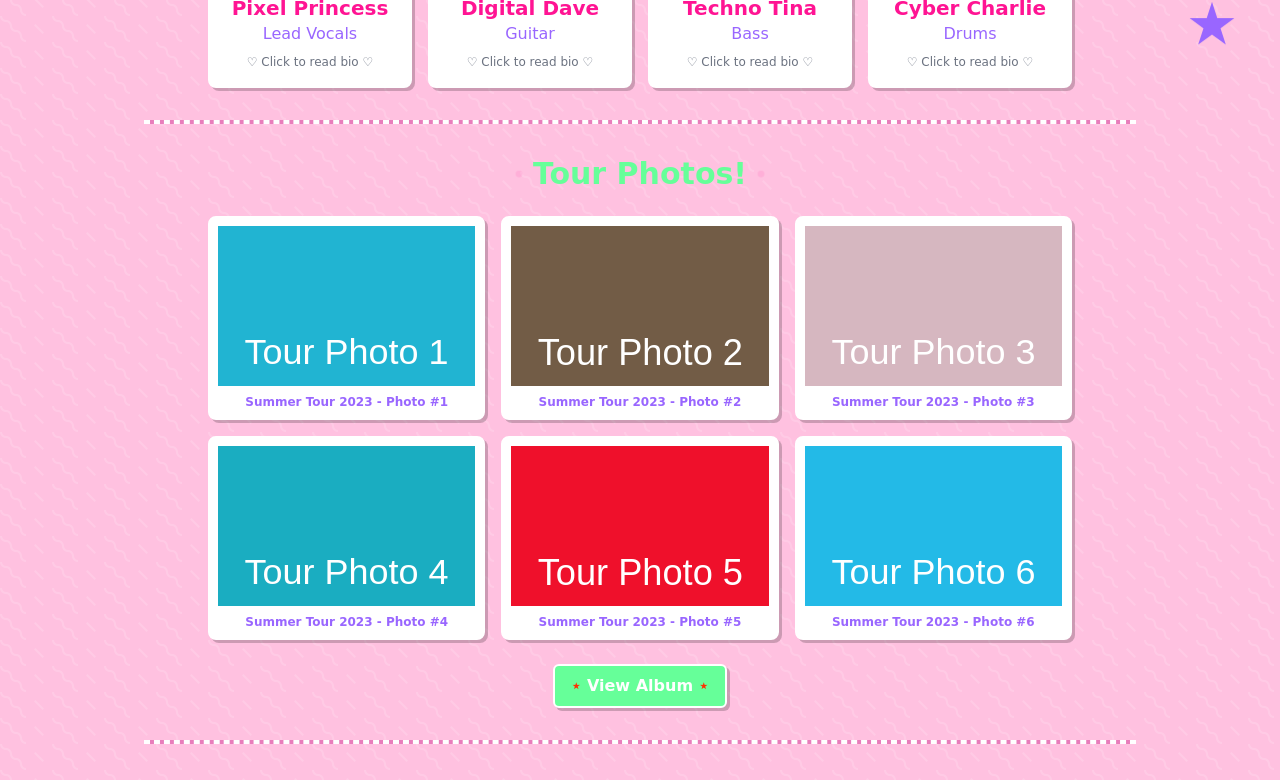
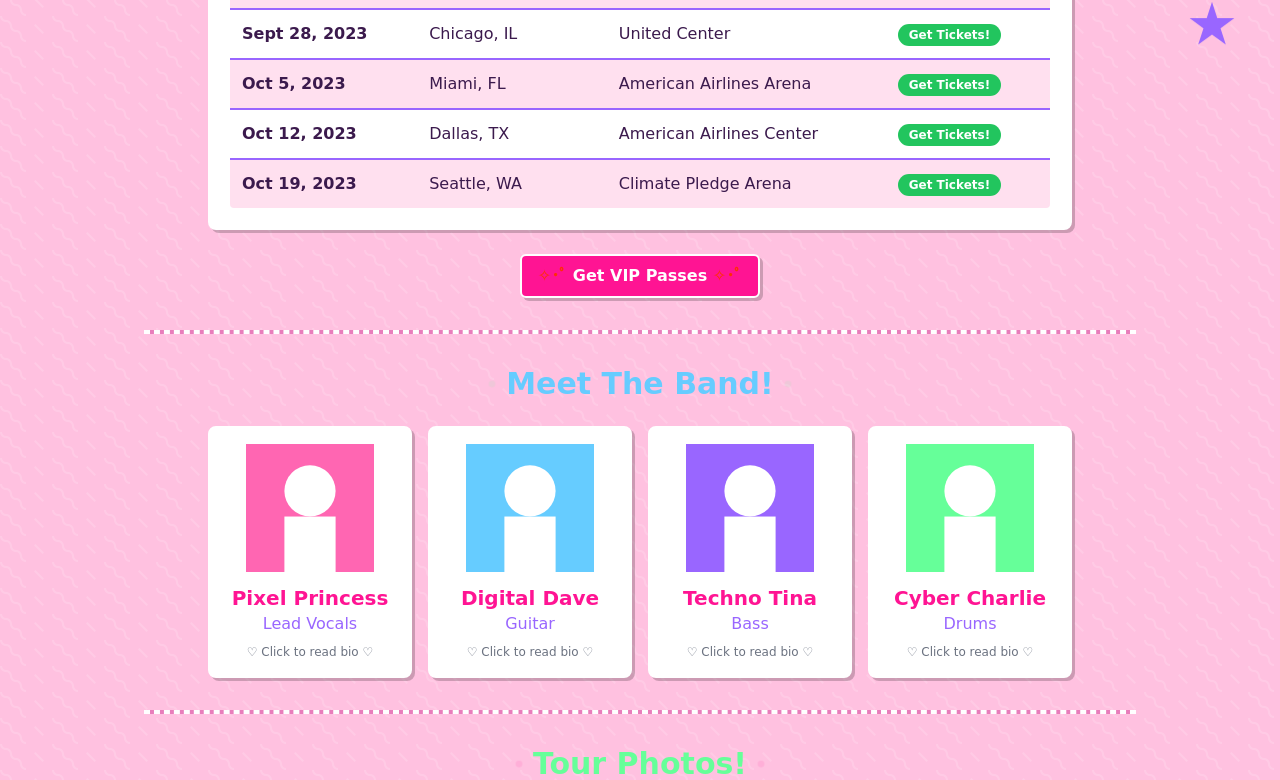
Before and after one commit to mccallbliss/bitwet, a React (Vite) app: page / in a window 1280 px wide. Shown: the part 660-1440 px from the top of the page. Built offline with nearby package versions, Linux system fonts and the light colour scheme.

Commit message:
Move tour dates section
Moves the tour dates section above the meet the band section in the index page.

```diff
--- a/src/pages/Index.tsx
+++ b/src/pages/Index.tsx
@@ -13,6 +13,13 @@ const Index = () => {
       <GlitterCursor />
 
       <Header />
+
+      {/* Tour Dates Section - Moved to top */}
+      <TourDates />
+
+      <div className="max-w-5xl mx-auto px-4">
+        <Separator className="border-2 border-dashed border-white" />
+      </div>
 
       {/* Band Members Section */}
       <section className="py-8 px-4 max-w-4xl mx-auto">
@@ -83,12 +90,6 @@ const Index = () => {
         <Separator className="border-2 border-dashed border-white" />
       </div>
 
-      <TourDates />
-
-      <div className="max-w-5xl mx-auto px-4">
-        <Separator className="border-2 border-dashed border-white" />
-      </div>
-
       <Guestbook />
 
       <Footer />
```
